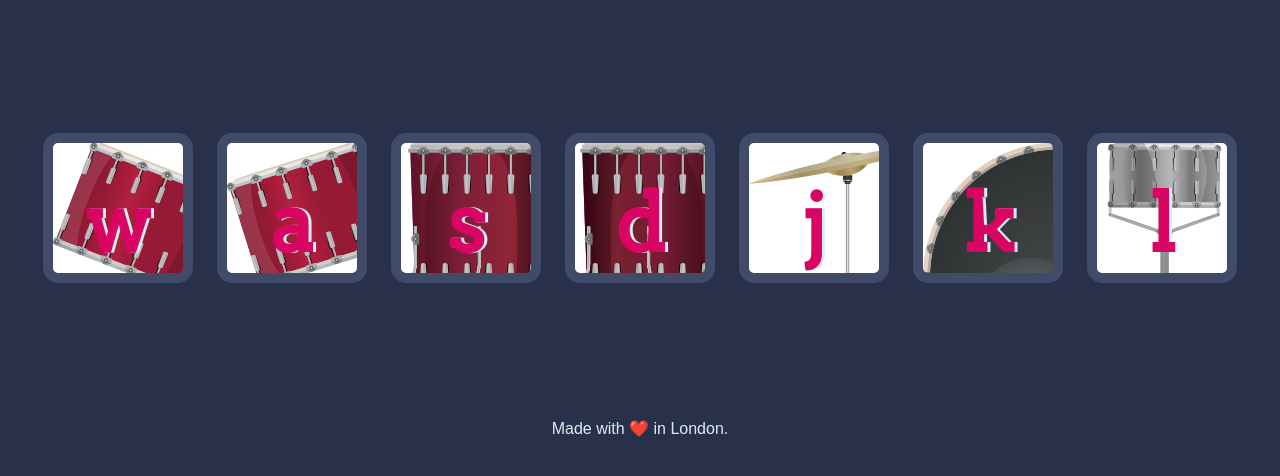
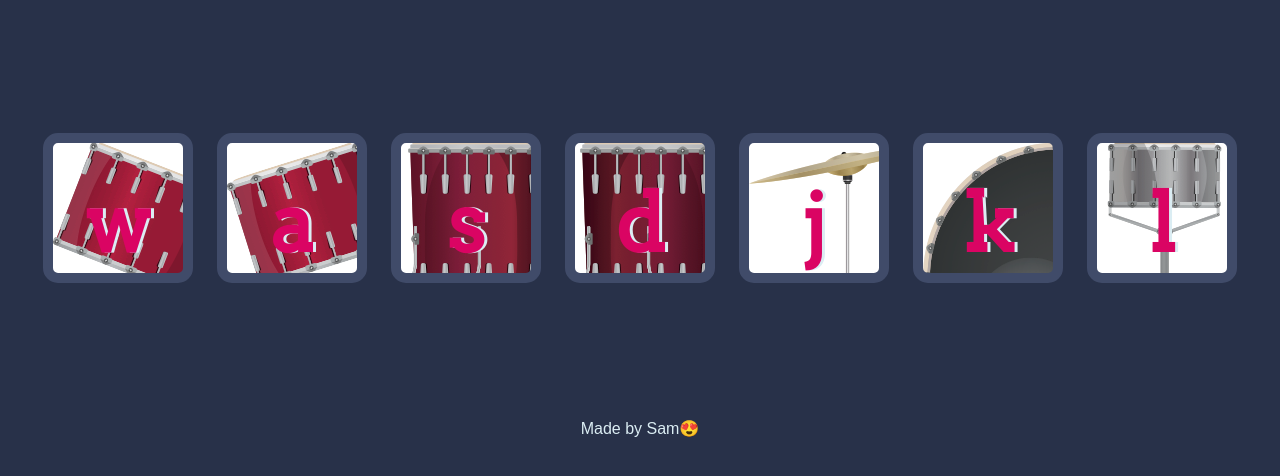
Before and after one commit to surajskrv/drum, a plain HTML site: page index.html in a window 1280 px wide. Shown: the part 156-632 px from the top of the page. Drawn offline with Linux system fonts and the light colour scheme.

Commit message:
Update index.html

```diff
--- a/index.html
+++ b/index.html
@@ -23,7 +23,7 @@
       <button class="l drum">l</button>
     </div>
 
-    <footer>Made with ❤️ in London.</footer>
+    <footer>Made by Sam😍</footer>
     <script src="index.js"></script>
   </body>
 </html>
```
